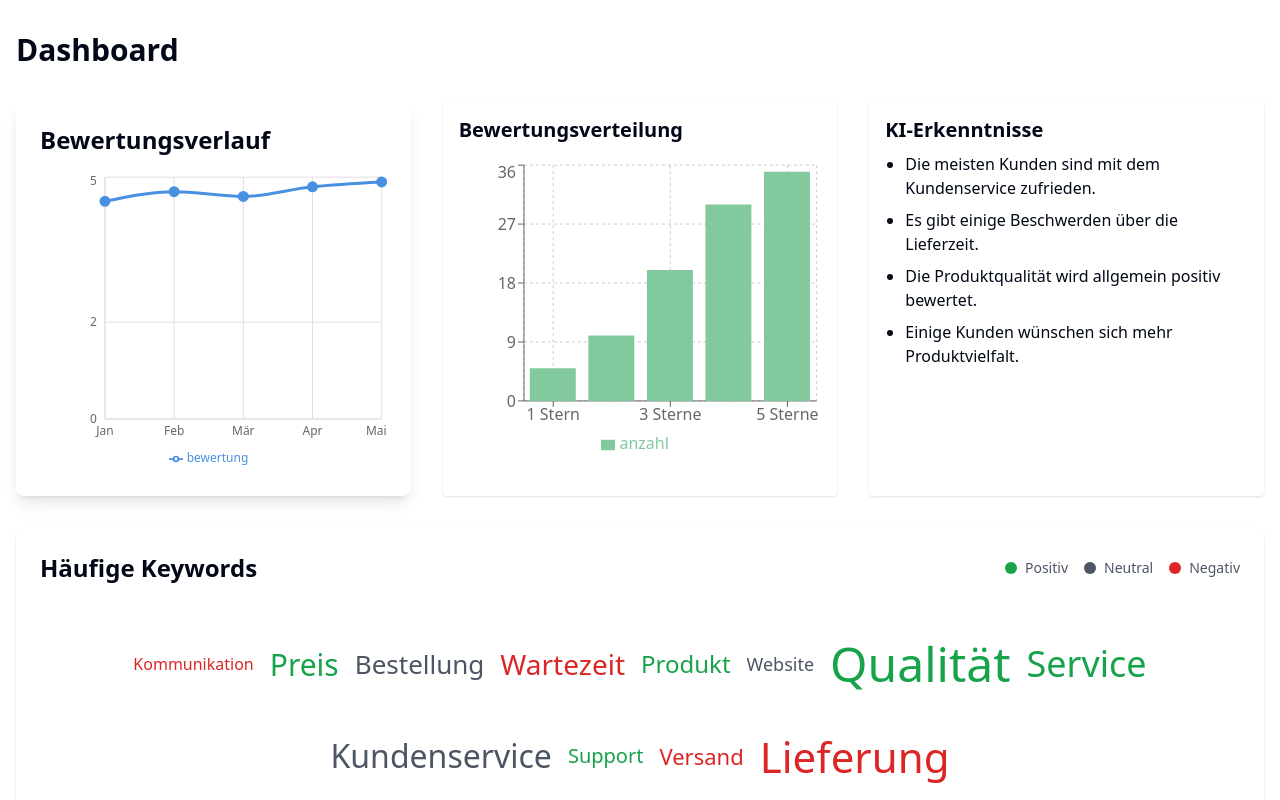
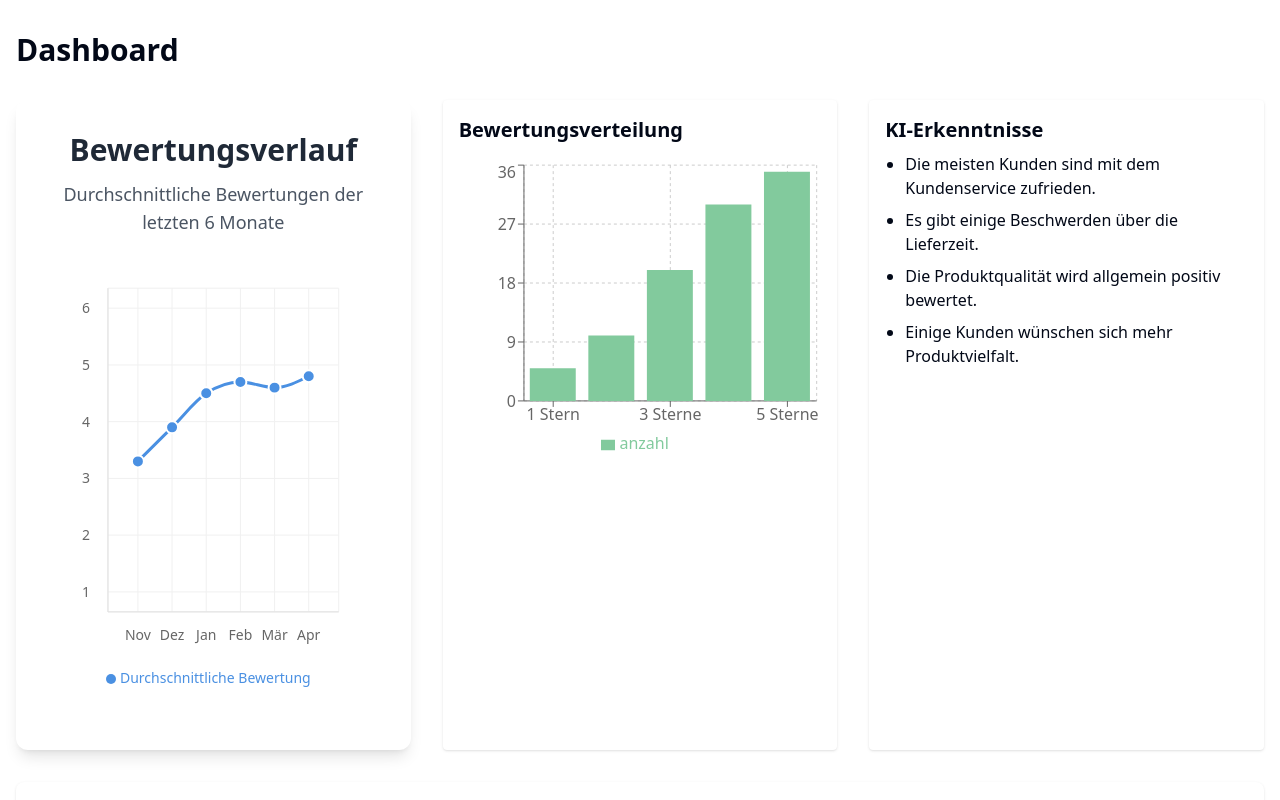
Before and after one commit to danielecitran/RatingPulse, a Next.js app in the folder frontend/: page /dashboard in a window 1280 px wide. Shown: the top 800 px of the page. Built offline with nearby package versions, Linux system fonts and the light colour scheme.

Commit message:
component "Bewertungsverlauf" improvements

```diff
--- a/frontend/src/components/Bewertungsverlauf.tsx
+++ b/frontend/src/components/Bewertungsverlauf.tsx
@@ -4,33 +4,160 @@ import React from 'react';
 import { LineChart, Line, XAxis, YAxis, CartesianGrid, Tooltip, Legend, ResponsiveContainer } from 'recharts';
 
 const data = [
-  { name: 'Jan', bewertung: 4.5 },
-  { name: 'Feb', bewertung: 4.7 },
-  { name: 'Mär', bewertung: 4.6 },
-  { name: 'Apr', bewertung: 4.8 },
-  { name: 'Mai', bewertung: 4.9 },
-  { name: 'Jun', bewertung: 4.7 },
+  { name: 'Nov', Bewertung: 3.3 },
+  { name: 'Jan', Bewertung: 4.5 },
+  { name: 'Feb', Bewertung: 4.7 },
+  { name: 'Mär', Bewertung: 4.6 },
+  { name: 'Apr', Bewertung: 4.8 },
+  { name: 'Mai', Bewertung: 4.9 },
+  { name: 'Jun', Bewertung: 4.7 },
 ];
 
 const currentMonth = new Date().toLocaleString('de-DE', { month: 'short' });
-const filteredData = data.filter((_, index) => index < 5).map((item, index) => ({ ...item, name: index === 3 ? currentMonth : item.name }));
+const currentMonthIndex = new Date().getMonth(); // 0-basiert, also 3 für April
+const months = ['Jan', 'Feb', 'Mär', 'Apr', 'Mai', 'Jun', 'Jul', 'Aug', 'Sep', 'Okt', 'Nov', 'Dez'];
+
+const monthsLong: { [key: string]: string } = {
+  'Jan': 'Januar',
+  'Feb': 'Februar',
+  'Mär': 'März',
+  'Apr': 'April',
+  'Mai': 'Mai',
+  'Jun': 'Juni',
+  'Jul': 'Juli',
+  'Aug': 'August',
+  'Sep': 'September',
+  'Okt': 'Oktober',
+  'Nov': 'November',
+  'Dez': 'Dezember'
+};
+
+// Berechne die letzten 6 Monate bis zum aktuellen Monat
+const lastSixMonths = Array.from({ length: 6 }, (_, i) => {
+  const monthIndex = (currentMonthIndex - (5 - i) + 12) % 12;
+  return months[monthIndex];
+});
+
+// Prüfe ob zwei aufeinanderfolgende Monate keine Daten haben
+const hasConsecutiveEmptyMonths = lastSixMonths.some((month, index, array) => {
+  if (index === array.length - 1) return false;
+  const currentMonthData = data.find(d => d.name === month);
+  const nextMonthData = data.find(d => d.name === array[index + 1]);
+  return !currentMonthData && !nextMonthData;
+});
+
+const filteredData = hasConsecutiveEmptyMonths ? [] : lastSixMonths.map((month, index, array) => {
+  const existingData = data.find(d => d.name === month);
+
+  if (existingData) {
+    return existingData;
+  }
+
+  // Finde die nächsten verfügbaren Bewertungen vor und nach dem aktuellen Monat
+  let prevMonth = index > 0 ? array[index - 1] : null;
+  let nextMonth = index < array.length - 1 ? array[index + 1] : null;
+
+  let prevRating = prevMonth ? data.find(d => d.name === prevMonth)?.Bewertung : null;
+  let nextRating = nextMonth ? data.find(d => d.name === nextMonth)?.Bewertung : null;
+
+  // Wenn beide Nachbarmonate Bewertungen haben, berechne den Durchschnitt
+  if (prevRating && nextRating) {
+    return {
+      name: month,
+      Bewertung: Number(((prevRating + nextRating) / 2).toFixed(1))
+    };
+  }
+
+  // Wenn nur einer der Nachbarmonate eine Bewertung hat, verwende diese
+  if (prevRating) {
+    return { name: month, Bewertung: prevRating };
+  }
+  if (nextRating) {
+    return { name: month, Bewertung: nextRating };
+  }
+
+  // Wenn keine Nachbarmonatsdaten verfügbar sind, setze auf 0
+  return { name: month, Bewertung: 0 };
+});
 
 const Bewertungsverlauf = () => {
   return (
-    <div className="bg-white p-6 rounded-lg shadow-lg">
-      <h2 className="text-2xl font-bold mb-4">Bewertungsverlauf</h2>
-      <div className="w-full h-[300px]">
-        <ResponsiveContainer width="100%" height="100%">
-          <LineChart data={filteredData}>
-            <CartesianGrid strokeDasharray="0" stroke="#e0e0e0" />
-            <XAxis dataKey="name" tick={{ fontSize: 12, fill: '#666' }} axisLine={{ stroke: '#e0e0e0' }} tickLine={false} />
-            <YAxis domain={[0, 5]} tick={{ fontSize: 12, fill: '#666' }} axisLine={{ stroke: '#e0e0e0' }} tickLine={false} />
-            <Tooltip contentStyle={{ backgroundColor: '#f5f5f5', border: 'none', borderRadius: '8px' }} itemStyle={{ color: '#333' }} />
-            <Legend wrapperStyle={{ fontSize: 12, color: '#666' }} />
-            <Line type="monotone" dataKey="bewertung" stroke="#4a90e2" strokeWidth={3} dot={{ r: 4, fill: '#4a90e2' }} />
-          </LineChart>
-        </ResponsiveContainer>
+    <div className="bg-white p-8 rounded-xl shadow-lg max-w-4xl mx-auto">
+      <div className="text-center mb-12">
+        <h2 className="text-3xl font-bold text-gray-800 mb-3">Bewertungsverlauf</h2>
+        <p className="text-gray-600 text-lg">Durchschnittliche Bewertungen der letzten 6 Monate</p>
       </div>
+      {filteredData.length > 0 ? (
+        <div className="w-full h-[450px] flex items-center justify-center -mt-4">
+          <ResponsiveContainer width="100%" height="100%">
+            <LineChart data={filteredData} margin={{ top: 20, right: 40, left: 0, bottom: 40 }}>
+              <CartesianGrid strokeDasharray="0" stroke="#f0f0f0" />
+              <XAxis
+                dataKey="name"
+                tick={{ fontSize: 14, fill: '#666' }}
+                axisLine={{ stroke: '#e0e0e0' }}
+                tickLine={false}
+                dy={10}
+                padding={{ left: 30, right: 30 }}
+              />
+              <YAxis
+                domain={[1, 6]}
+                ticks={[1, 2, 3, 4, 5, 6]}
+                tick={{ fontSize: 14, fill: '#666' }}
+                axisLine={{ stroke: '#e0e0e0' }}
+                tickLine={false}
+                dx={-10}
+                padding={{ top: 20, bottom: 20 }}
+              />
+              <Tooltip
+                contentStyle={{
+                  backgroundColor: 'white',
+                  border: 'none',
+                  borderRadius: '12px',
+                  boxShadow: '0 4px 6px -1px rgba(0, 0, 0, 0.1), 0 2px 4px -1px rgba(0, 0, 0, 0.06)',
+                  padding: '12px'
+                }}
+                itemStyle={{ color: '#333', fontSize: '14px' }}
+                formatter={(value) => [`${value}`, 'Durchschnittliche Bewertung']}
+                labelFormatter={(label) => monthsLong[label]}
+                separator=": "
+              />
+              <Legend
+                wrapperStyle={{
+                  fontSize: 14,
+                  color: '#666',
+                  paddingTop: '25px',
+                  fontWeight: 500,
+                  width: '100%',
+                  margin: '0 auto'
+                }}
+                verticalAlign="bottom"
+                align="center"
+                height={36}
+                iconSize={10}
+                iconType="circle"
+              />
+              <Line
+                type="monotone"
+                dataKey="Bewertung"
+                stroke="#4a90e2"
+                strokeWidth={3}
+                dot={{ r: 6, fill: '#4a90e2', strokeWidth: 2, stroke: '#fff' }}
+                activeDot={{ r: 8, strokeWidth: 2, stroke: '#fff' }}
+                name="Durchschnittliche Bewertung"
+              />
+            </LineChart>
+          </ResponsiveContainer>
+        </div>
+      ) : (
+        <div className="flex flex-col items-center justify-center h-[400px] bg-gray-50 rounded-xl border border-gray-100">
+          <svg className="w-16 h-16 text-gray-400 mb-4" fill="none" stroke="currentColor" viewBox="0 0 24 24">
+            <path strokeLinecap="round" strokeLinejoin="round" strokeWidth={2} d="M13 16h-1v-4h-1m1-4h.01M21 12a9 9 0 11-18 0 9 9 0 0118 0z" />
+          </svg>
+          <p className="text-gray-600 text-xl mb-2 font-medium">Keine Daten verfügbar</p>
+          <p className="text-gray-400 text-base">Für diesen Zeitraum liegen keine Bewertungen vor.</p>
+        </div>
+      )}
     </div>
   );
 };
```
